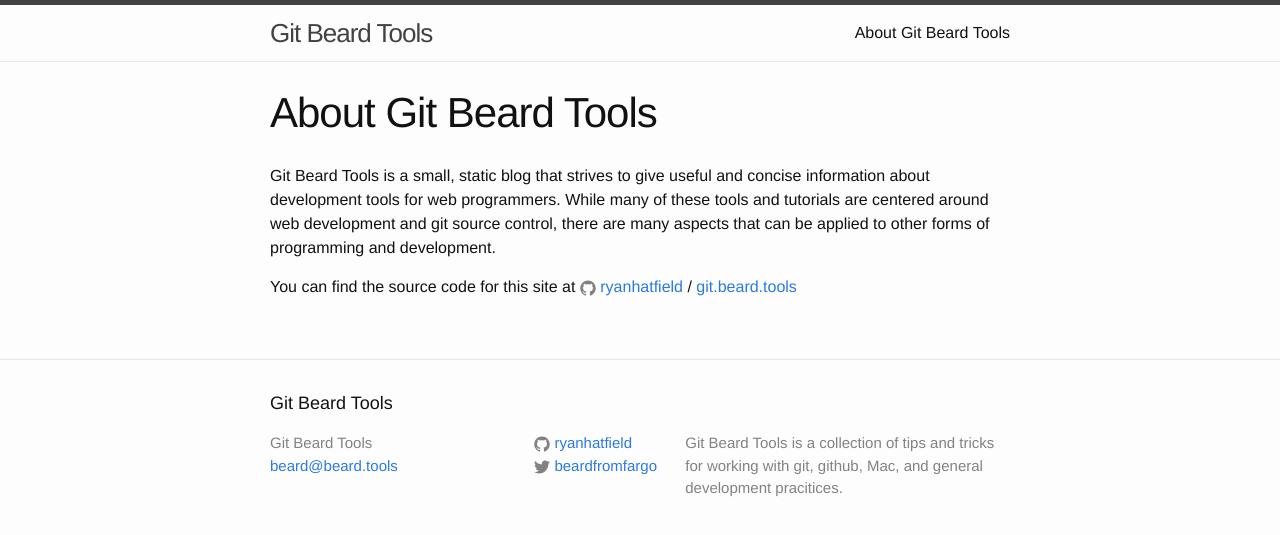
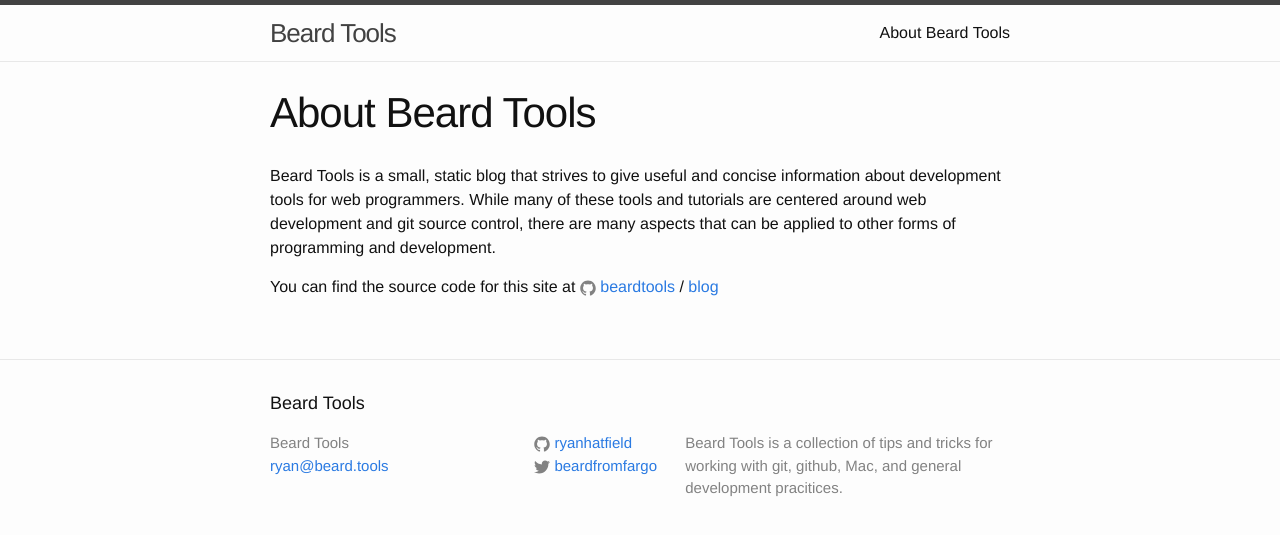
Before and after one commit to beardtools/blog, a Jekyll site: the page built from about.md, in a window 1280 px wide. Shown: the top 535 px of the page. Built offline with Jekyll 4.4.1, drawn with Linux system fonts in a browser that asks for light colours.

Commit message:
Update blog name to 'Beard Tools' instead of 'Git Beard Tools'

```diff
--- a/_config.yml
+++ b/_config.yml
@@ -6,10 +6,10 @@
 # 'jekyll serve'. If you change this file, please restart the server process.
 
 # Site settings
-title: Git Beard Tools
-email: beard@beard.tools
+title: Beard Tools
+email: ryan@beard.tools
 description: > # this means to ignore newlines until "baseurl:"
-        Git Beard Tools is a collection of tips and tricks for working with
+        Beard Tools is a collection of tips and tricks for working with
         git, github, Mac, and general development pracitices.
 baseurl: "/blog" # the subpath of your site, e.g. /blog
 url: "http://beardtools.github.io" # the base hostname & protocol for your site
--- a/_posts/2016-02-05-welcome-to-git-beard-tools.markdown
+++ b/_posts/2016-02-05-welcome-to-git-beard-tools.markdown
@@ -1,6 +1,6 @@
 ---
 layout: post
-title:  "Welcome to Git Beard Tools!"
+title:  "Welcome to Beard Tools!"
 date:   2016-02-05 07:13:58 -0600
 categories: update blog
 ---
--- a/about.md
+++ b/about.md
@@ -1,11 +1,11 @@
 ---
 layout: page
-title: About Git Beard Tools
+title: About Beard Tools
 permalink: /about/
 ---
 
-Git Beard Tools is a small, static blog that strives to give useful and concise information about development tools for web programmers. While many of these tools and tutorials are centered around web development and git source control, there are many aspects that can be applied to other forms of programming and development.
+Beard Tools is a small, static blog that strives to give useful and concise information about development tools for web programmers. While many of these tools and tutorials are centered around web development and git source control, there are many aspects that can be applied to other forms of programming and development.
 
 You can find the source code for this site at
-{% include icon-github.html username="ryanhatfield" %} /
-[git.beard.tools](https://github.com/ryanhatfield/git.beard.tools)
+{% include icon-github.html username="beardtools" %} /
+[blog](https://github.com/beardtools/blog)
```
